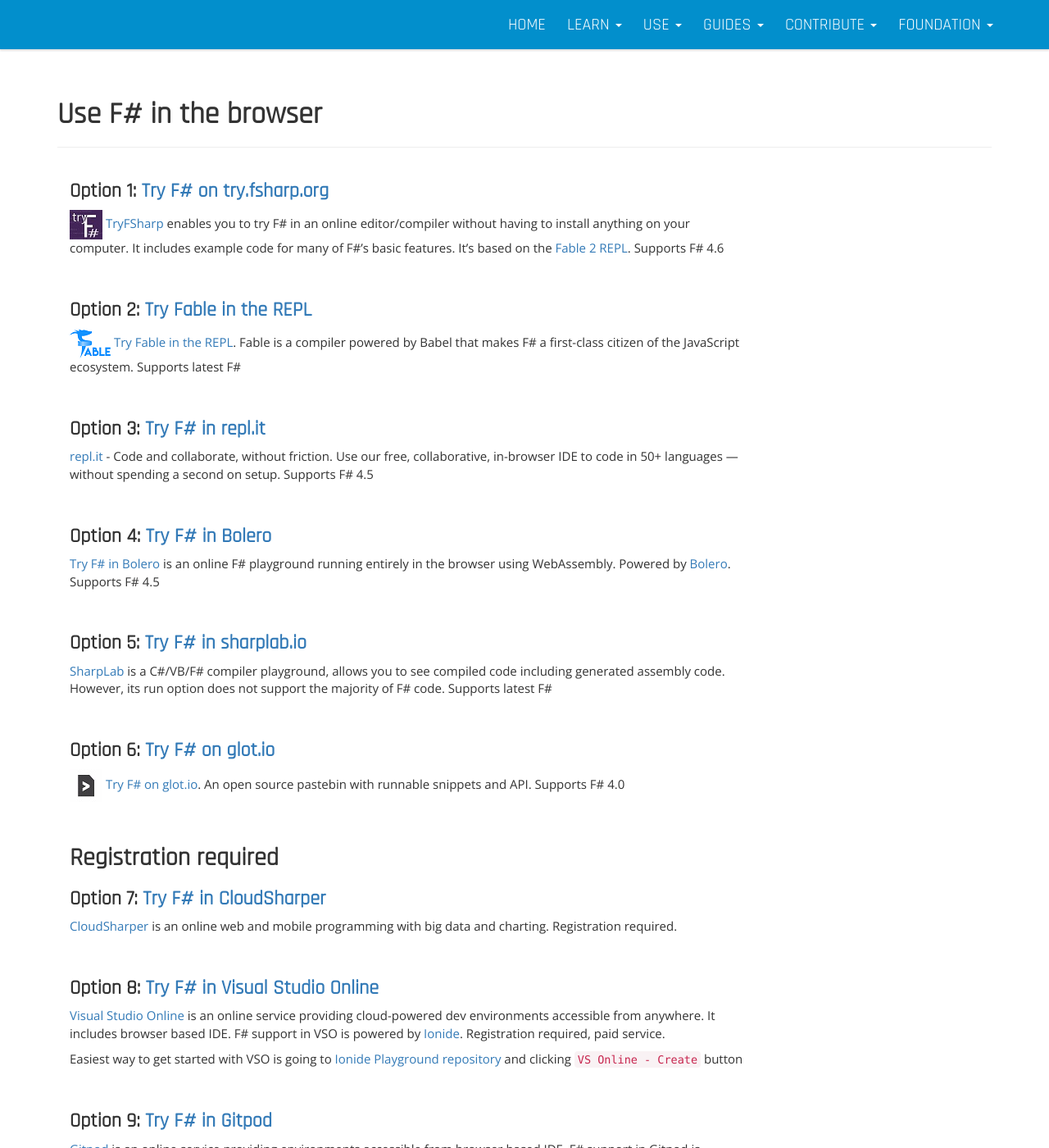
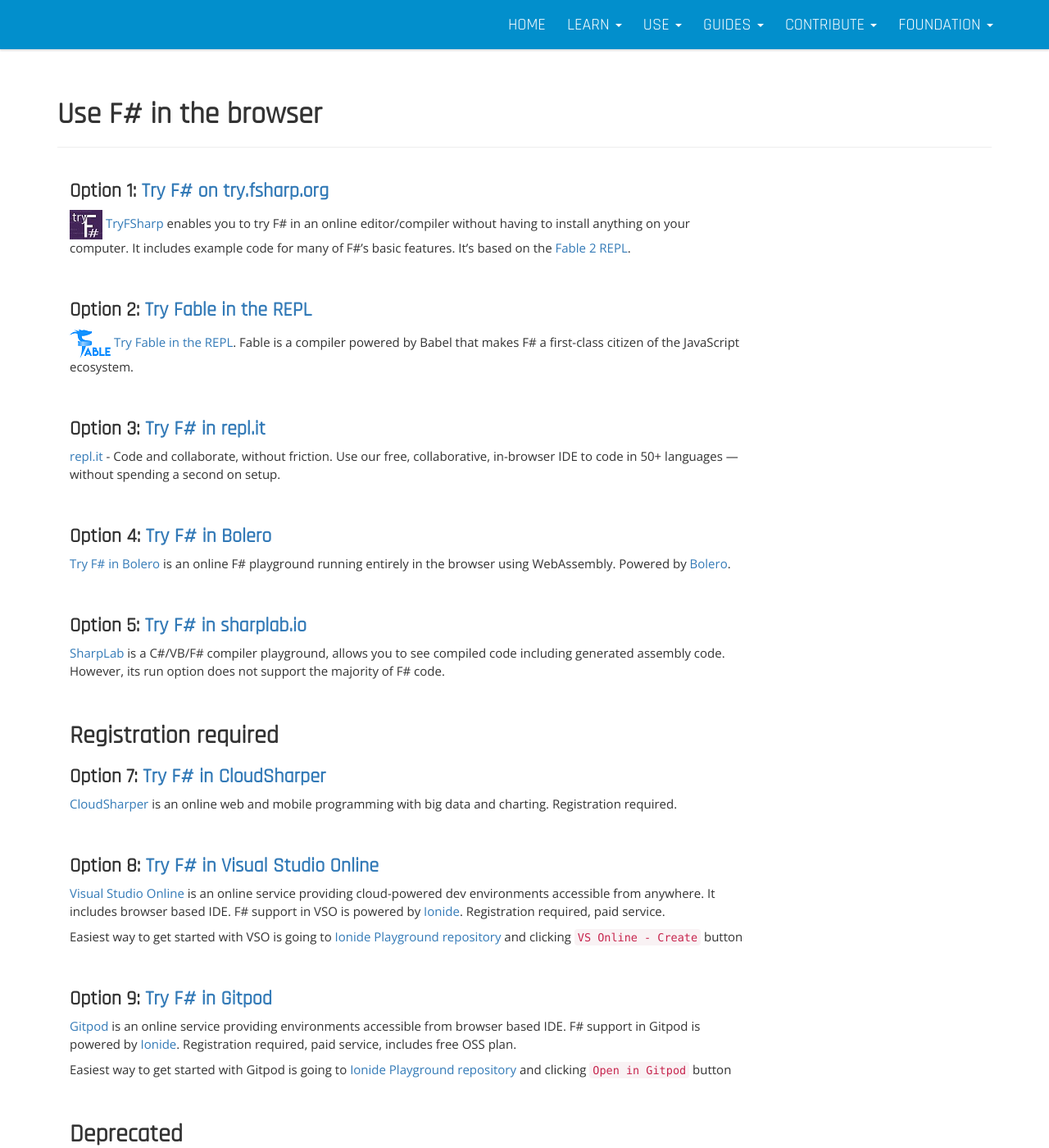
Before and after one commit to fsharp/fsharp.org, a Jekyll site: the page built from use/browser/index.md, in a window 1280 px wide and 1400 px high. Shown: the whole window at 82% size. Built offline with Jekyll 4.4.1, drawn with Linux system fonts in a browser that asks for light colours; nearby versions of some CDN libraries; some of the changed text lies outside the part shown.

Commit message:
Remove F# versions

```diff
--- a/use/browser/index.md
+++ b/use/browser/index.md
@@ -7,40 +7,33 @@
 ### Option 1: [Try F# on try.fsharp.org](https://try.fsharp.org/)
 
 ![logo](/images/thumbs/tryfsharp.jpg)&nbsp;[TryFSharp](https://try.fsharp.org/) enables you to try F# in an online editor/compiler without having to install anything on your
-computer. It includes example code for many of F#'s basic features. It's based on the  [Fable 2 REPL](https://fable.io/repl/). Supports F# 4.6
+computer. It includes example code for many of F#'s basic features. It's based on the  [Fable 2 REPL](https://fable.io/repl/).
 
 <br />
 
 ### Option 2: [Try Fable in the REPL](https://fable.io/repl/)
 
-![logo](/images/thumbs/fable.png)&nbsp;[Try Fable in the REPL](https://fable.io/repl/). Fable is a compiler powered by Babel that makes F# a first-class citizen of the JavaScript ecosystem. Supports latest F#
+![logo](/images/thumbs/fable.png)&nbsp;[Try Fable in the REPL](https://fable.io/repl/). Fable is a compiler powered by Babel that makes F# a first-class citizen of the JavaScript ecosystem.
 
 <br />
 
 ### Option 3: [Try F# in repl.it](https://repl.it/languages/fsharp)
 
 [repl.it](https://repl.it/languages/fsharp) - Code and collaborate,
-without friction. Use our free, collaborative, in-browser IDE to code in 50+ languages — without spending a second on setup. Supports F# 4.5
+without friction. Use our free, collaborative, in-browser IDE to code in 50+ languages — without spending a second on setup.
 
 <br />
 
 ### Option 4: [Try F# in Bolero](https://tryfsharp.fsbolero.io)
 
-[Try F# in Bolero](https://tryfsharp.fsbolero.io) is an online F# playground running entirely in the browser using WebAssembly. Powered by [Bolero](https://fsbolero.io). Supports F# 4.5
+[Try F# in Bolero](https://tryfsharp.fsbolero.io) is an online F# playground running entirely in the browser using WebAssembly. Powered by [Bolero](https://fsbolero.io).
 
 <br />
 
 ### Option 5: [Try F# in sharplab.io](https://sharplab.io/)
 
 [SharpLab](https://sharplab.io/) is a C#/VB/F# compiler playground, allows you to see compiled code including generated assembly code.
-However, its run option does not support the majority of F# code. Supports latest F#
-
-<br />
-
-### Option 6: [Try F# on glot.io](https://glot.io/new/fsharp)
-
-![logo](/images/thumbs/glot-io.jpg)&nbsp;[Try F# on glot.io](https://glot.io/new/fsharp). An open source pastebin with runnable snippets and API. Supports F# 4.0
-
+However, its run option does not support the majority of F# code.
 
 <br />
 
@@ -70,7 +63,15 @@
 
 ## Deprecated
 
+
+<br />
+
+### Option 6: [Try F# on glot.io](https://glot.io/new/fsharp)
+
+![logo](/images/thumbs/glot-io.jpg)&nbsp;[Try F# on glot.io](https://glot.io/new/fsharp). An open source pastebin with runnable snippets and API. This is deprecated because this still uses the old F# version of 4.0.
+
+
 ### [Try F# in Katacoda](https://www.katacoda.com/courses/fsharp/playground)
 
 [Try F# in Katacoda](https://www.katacoda.com/courses/fsharp/playground). Learn new technologies using real environments
-right in your browser. This environment is no longer available.
+right in your browser. This is deprecated because this environment is no longer available.
```
